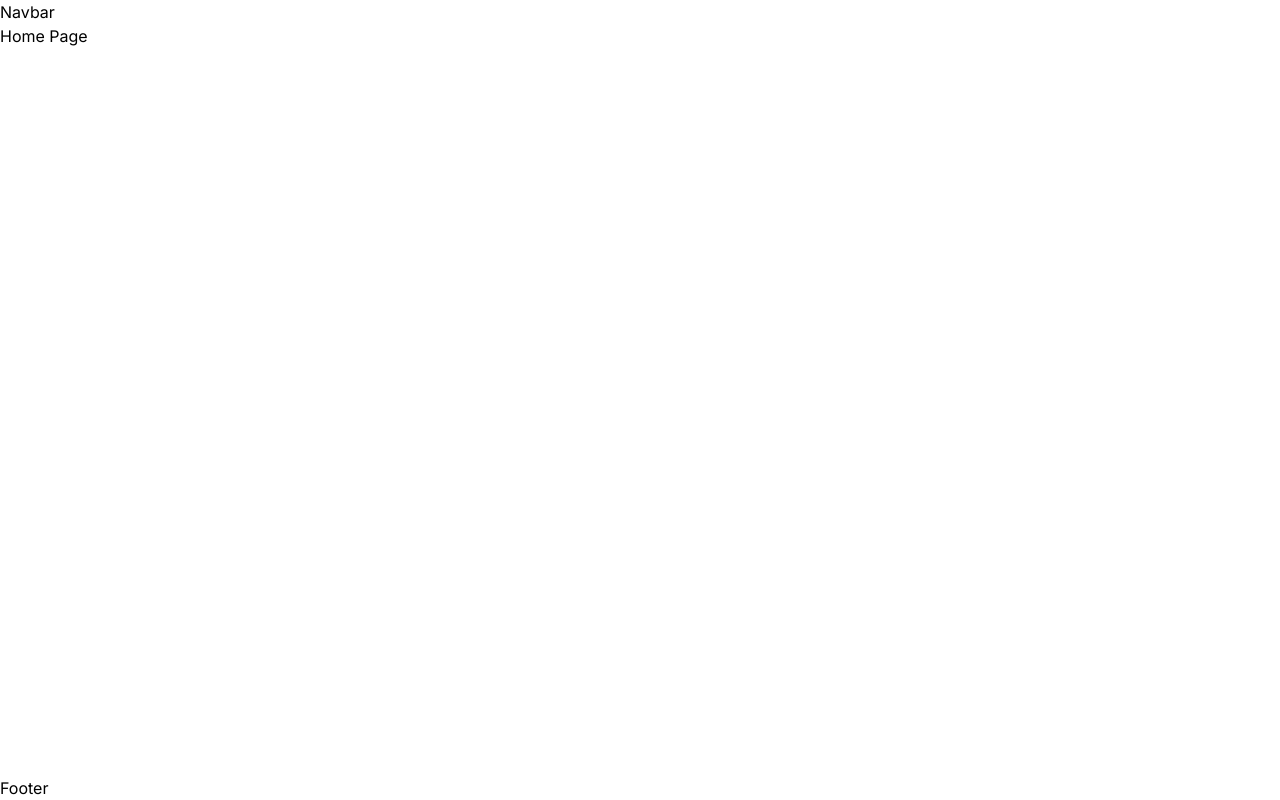
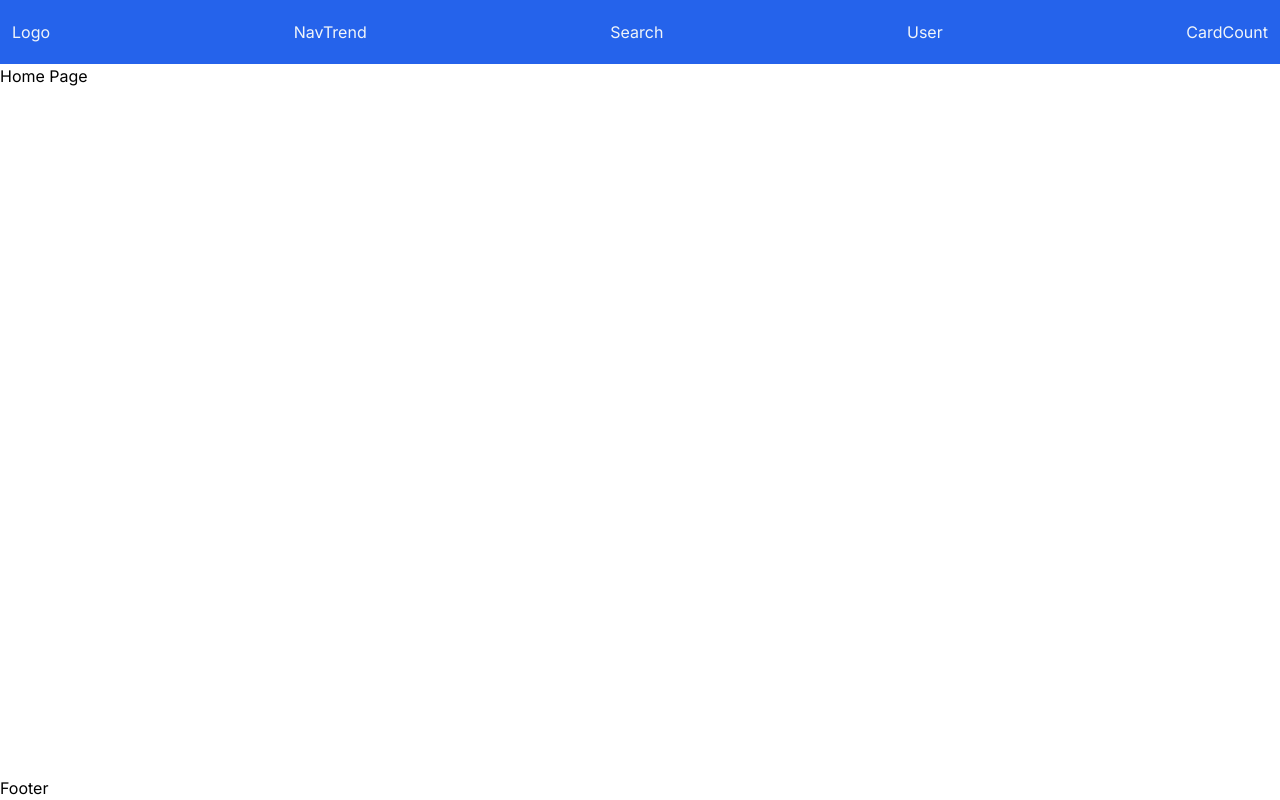
Before and after one commit to arzucaner/trendcart-ecommerce, a Next.js app: page / in a window 1280 px wide. Built offline with nearby package versions, Linux system fonts and the light colour scheme.

Commit message:
Update Navbar
Added logo.tsx, search.tsx, user.tsx, cardcount.tesx, navtrend.tsx files

```diff
--- /dev/null
+++ b/app/components/navbar/CardCount.tsx
@@ -0,0 +1,8 @@
+
+const CardCount = () => {
+    return (
+        <div>CardCount</div>
+    )
+}
+
+export default CardCount;
--- /dev/null
+++ b/app/components/navbar/Logo.tsx
@@ -0,0 +1,8 @@
+
+const Logo = () => {
+    return (
+        <div>Logo</div>
+    )
+}
+
+export default Logo;
--- /dev/null
+++ b/app/components/navbar/NavTrend.tsx
@@ -0,0 +1,8 @@
+
+const NavTrend = () => {
+    return (
+        <div>NavTrend</div>
+    )
+}
+
+export default NavTrend;
--- a/app/components/navbar/Navbar.tsx
+++ b/app/components/navbar/Navbar.tsx
@@ -1,7 +1,18 @@
+import CardCount from "./CardCount";
+import Logo from "./Logo";
+import NavTrend from "./NavTrend";
+import Search from "./Search";
+import User from "./User";
 
 const Navbar = () => {
     return (
-        <div>Navbar</div>
+        <div className="flex items-center justify-between gap-3 md:gap-10 px-3 md:px:10 h-16 bg-blue-600 text-slate-100">
+            <Logo />
+            <NavTrend />
+            <Search />
+            <User />
+            <CardCount />
+        </div>
     )
 }
 
--- /dev/null
+++ b/app/components/navbar/Search.tsx
@@ -0,0 +1,8 @@
+
+const Search = () => {
+    return (
+        <div>Search</div>
+    )
+}
+
+export default Search;
--- /dev/null
+++ b/app/components/navbar/User.tsx
@@ -0,0 +1,8 @@
+
+const User = () => {
+    return (
+        <div>User</div>
+    )
+}
+
+export default User;
```
